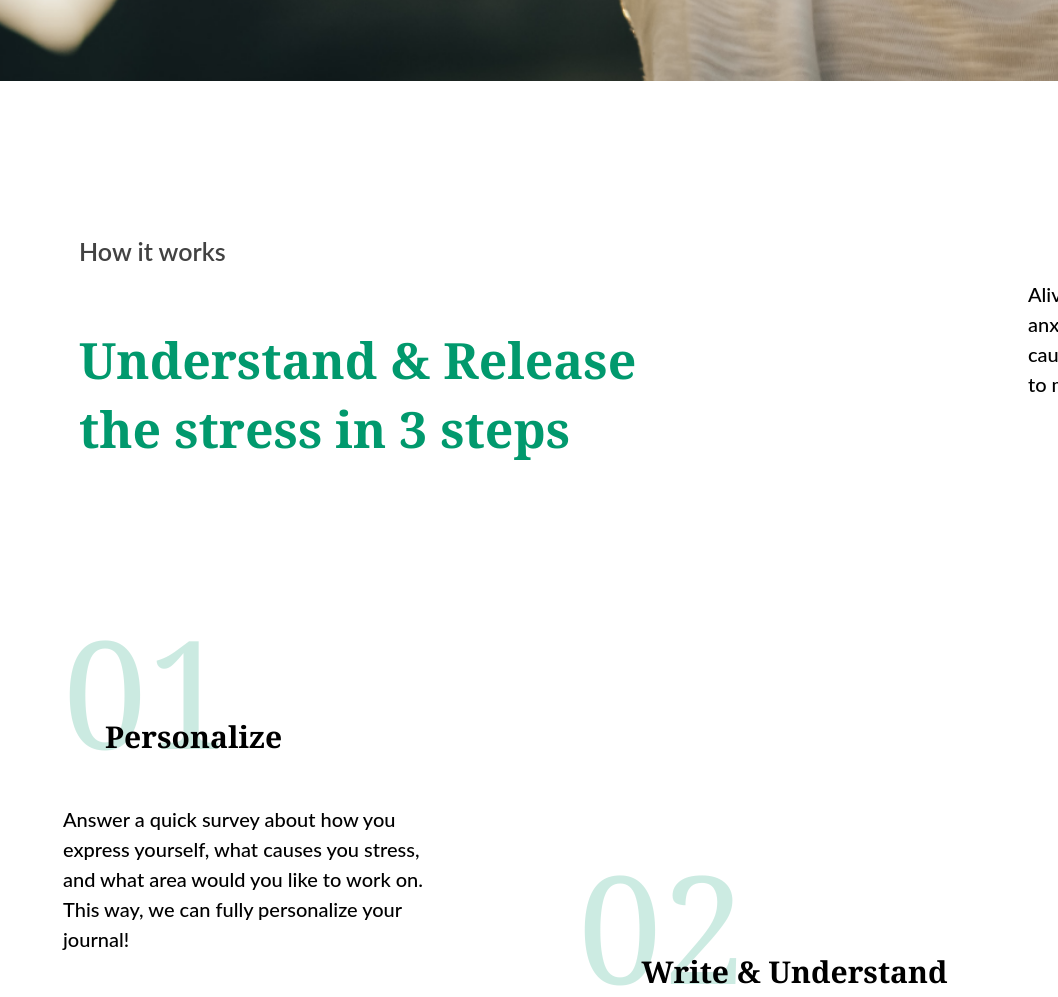
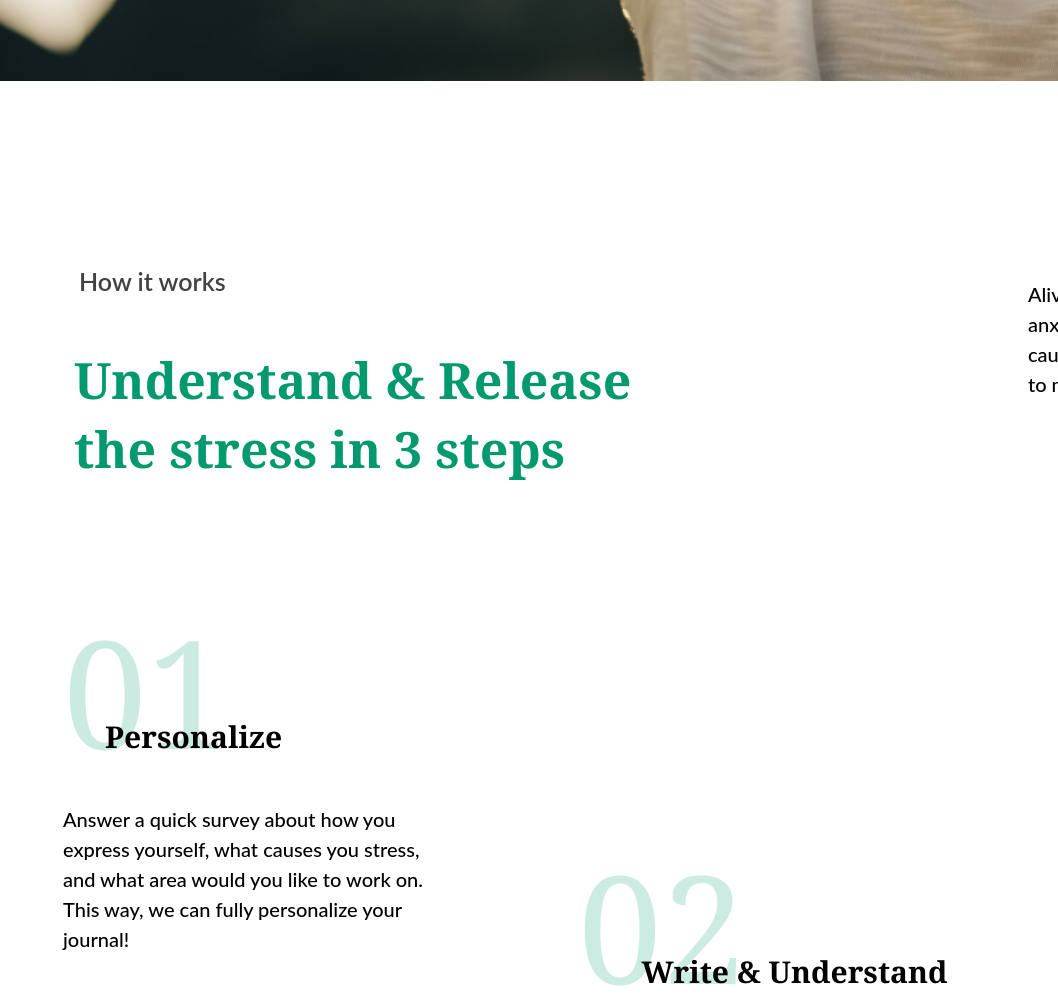
Before and after one commit to Spr1te1997/test, a plain HTML site: page index.html in a window 1280 px wide. Shown: the part 1086-2083 px from the top of the page, without its empty margins (222-1280 px from the left). Drawn offline with Linux system fonts and the light colour scheme; files whose address does not match are found by name.

Commit message:
first commit

```diff
--- a/css/fourpage.css
+++ b/css/fourpage.css
@@ -7,7 +7,7 @@
     display: flex;
     flex-direction: column;
     align-items: flex-start;
-    margin: 60px 723px 10px 1061px;
+    margin: 90px 723px 0 1061px;
     height: 39px;
     width: 136px;
     font-family: Lato;
@@ -31,7 +31,7 @@
     line-height: 69px;
     text-align: left;
     color: #01996D;
-    margin: 0 275px 20px 1061px;
+    margin: 0 275px 0 1051px;
 }
 .text4{
     display: flex;
```
